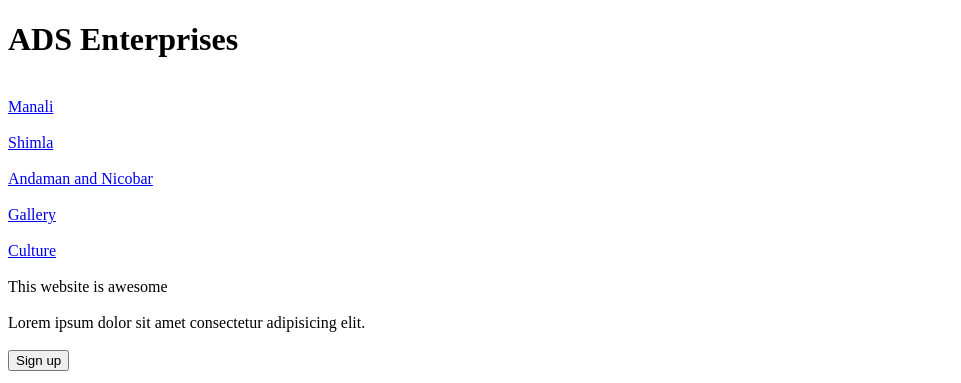
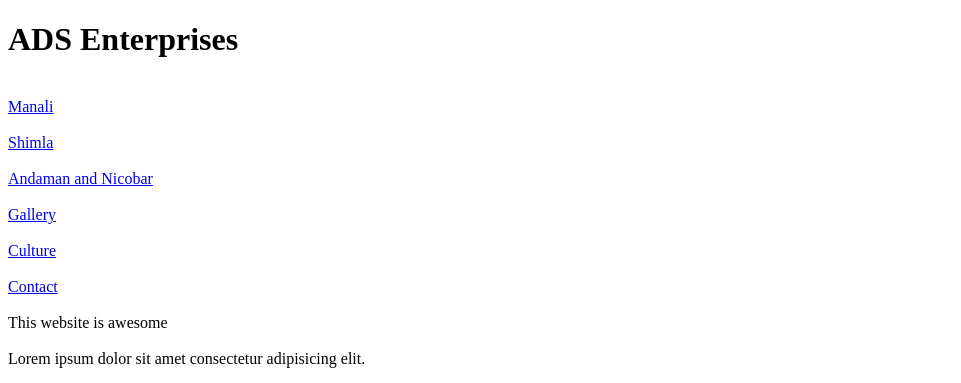
Before and after one commit to aarush-348/TravelSphere, a plain HTML site: page index.html in a window 1280 px wide. Shown: the top 383 px of the page, without its empty margins (0-961 px from the left). Drawn offline with Linux system fonts and the light colour scheme.

Commit message:
Contact page

```diff
--- a/index.html
+++ b/index.html
@@ -17,6 +17,7 @@
                 <div> <a href="https://www.yatra.com/india-tour-packages/holidays-in-andaman"><br> Andaman and Nicobar </a></div>
                 <div> <a href="gallery/gallery.html"><br>Gallery</a></div>
                 <div> <a href="culture/culture.html"><br>Culture</a></div>
+                <div> <a href="contact.html"><br>Contact</a></div>
             </div>
         </div>
 
```
